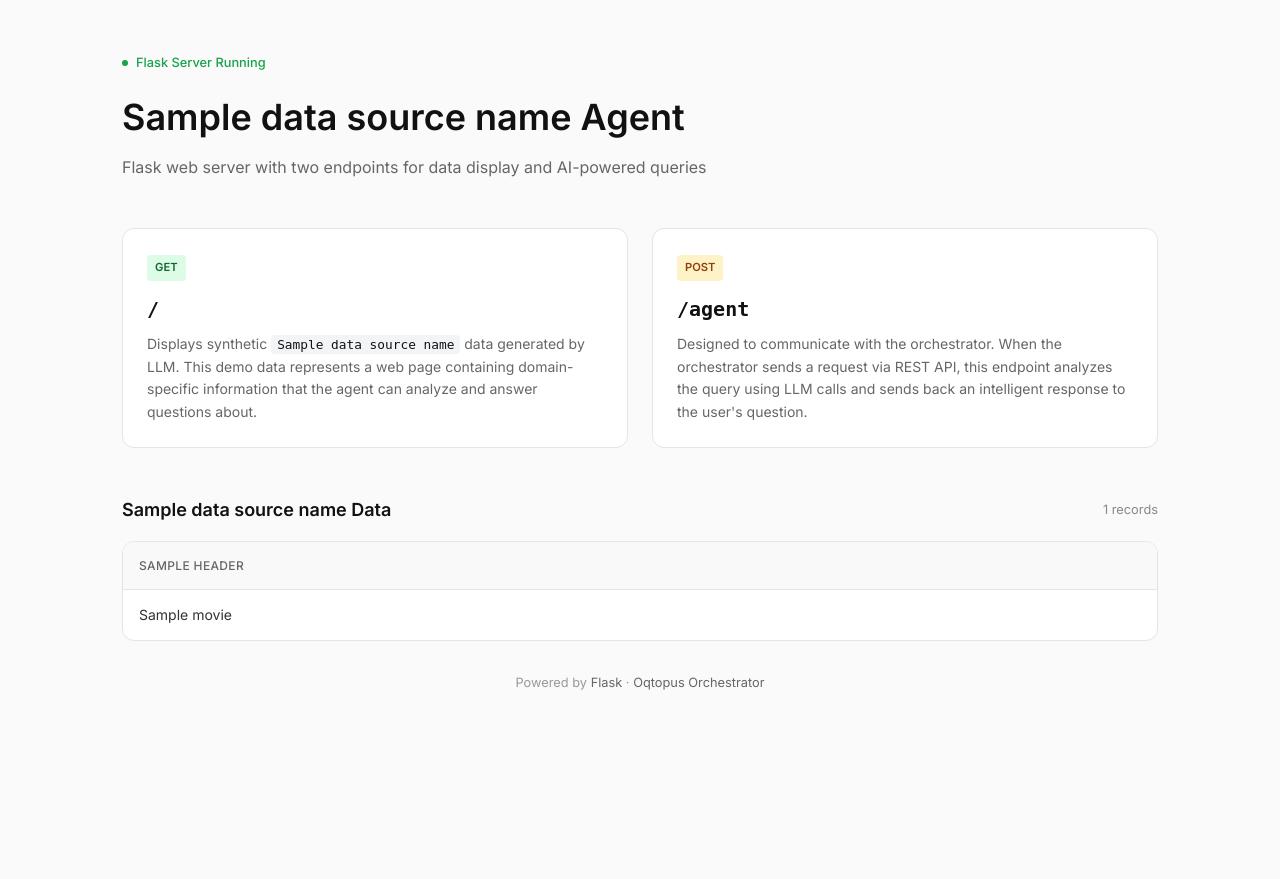
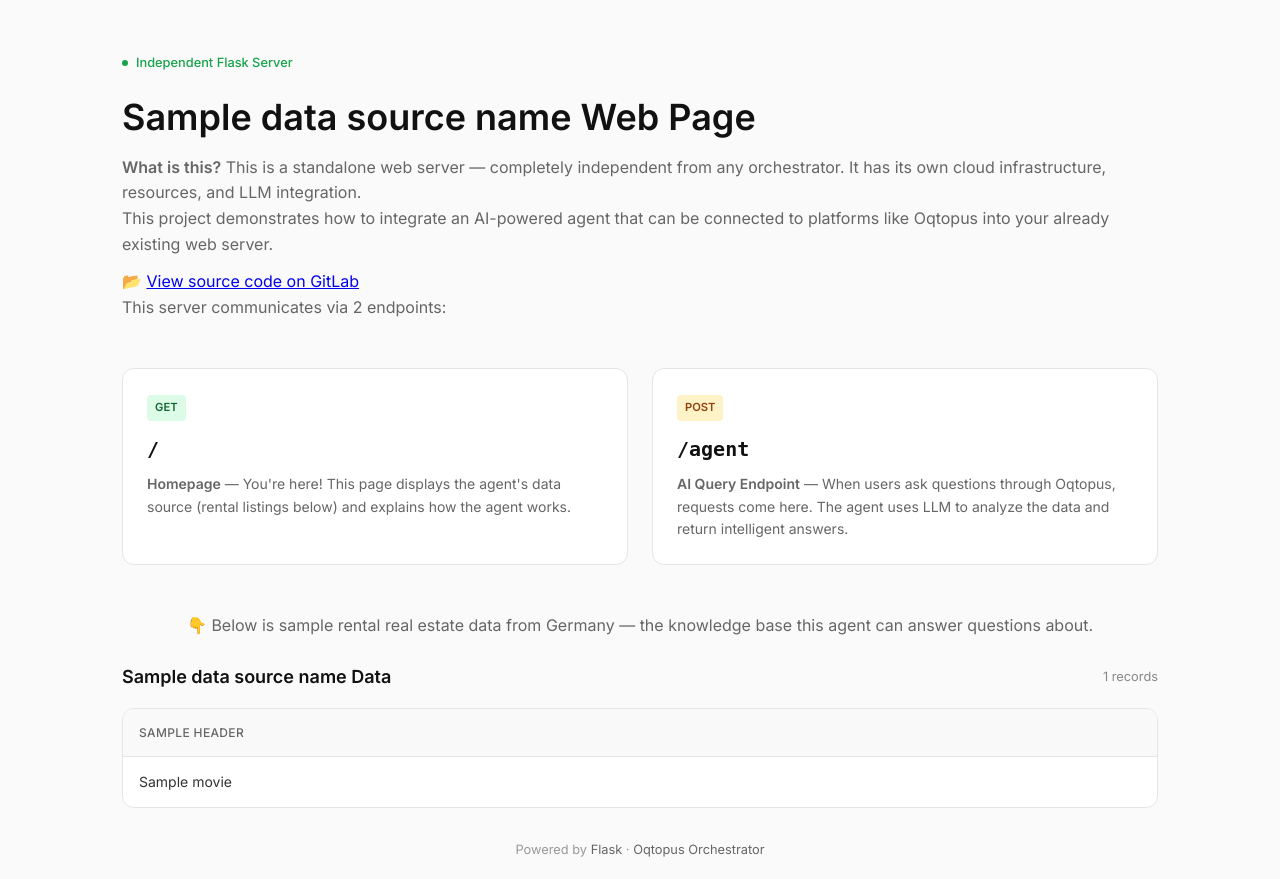
Before and after one commit to yaruchyo/agent-example, a Flask app: template templates/index.html in a window 1280 px wide. Shown: the top 879 px of the page. Before the commit the page ends 690 px from the top, so only its background shows below. Run offline with Flask 3, Linux system fonts and the light colour scheme; the template is opened without the code that fills it: most values are stand-ins (such as "Sample title", 1, 10 or a date in 2020).

Commit message:
make flask server more understandable

```diff
--- a/templates/index.html
+++ b/templates/index.html
@@ -220,28 +220,44 @@
 <body>
     <div class="container">
         <header class="header">
-            <div class="badge">Flask Server Running</div>
-            <h1>{{ data_source_name }} Agent</h1>
-            <p>Flask web server with two endpoints for data display and AI-powered queries</p>
+            <div class="badge">Independent Flask Server</div>
+            <h1>{{ data_source_name }} Web Page</h1>
+            <p>
+                <strong>What is this?</strong> This is a standalone web server — completely independent from any
+                orchestrator.
+                It has its own cloud infrastructure, resources, and LLM integration.
+                <br>
+                This project demonstrates how to
+                integrate an AI-powered agent that can be connected to platforms like Oqtopus into your already existing
+                web server.
+            </p>
+            <p style="margin-top: 0.75rem;">
+                📂 <a href="https://gitlab.com/yaruchyk.o/agent-example">View source code on GitLab</a>
+                <br>
+                This server communicates via 2 endpoints:
+            </p>
         </header>
 
         <div class="endpoints">
             <div class="endpoint">
                 <span class="method get">GET</span>
                 <div class="path">/</div>
-                <p>Displays synthetic <code>{{ data_source_name }}</code> data generated by LLM. This demo data
-                    represents a web page containing domain-specific information that the agent can analyze and answer
-                    questions about.</p>
+                <p><strong>Homepage</strong> — You're here! This page displays the agent's data source (rental listings
+                    below) and explains how the agent works.</p>
             </div>
 
             <div class="endpoint">
                 <span class="method post">POST</span>
                 <div class="path">/agent</div>
-                <p>Designed to communicate with the orchestrator. When the orchestrator sends a request via REST API,
-                    this endpoint analyzes the query using LLM calls and sends back an intelligent response to the
-                    user's question.</p>
+                <p><strong>AI Query Endpoint</strong> — When users ask questions through Oqtopus, requests come here.
+                    The agent uses LLM to analyze the data and return intelligent answers.</p>
             </div>
         </div>
+
+        <p style="margin-top: 1.5rem; margin-bottom: 1.5rem; color: #666; text-align: center;">
+            👇 Below is sample rental real estate data from Germany — the knowledge base this agent can answer questions
+            about.
+        </p>
 
         <section>
             <div class="section-header">
```
Also changed, not shown: movie_agent_package/static/movies catalog.csv (renamed from movie_agent_package/static/movies.csv), movie_agent_package/static/real estate in germany.csv (renamed from movie_agent_package/static/rental.csv).
